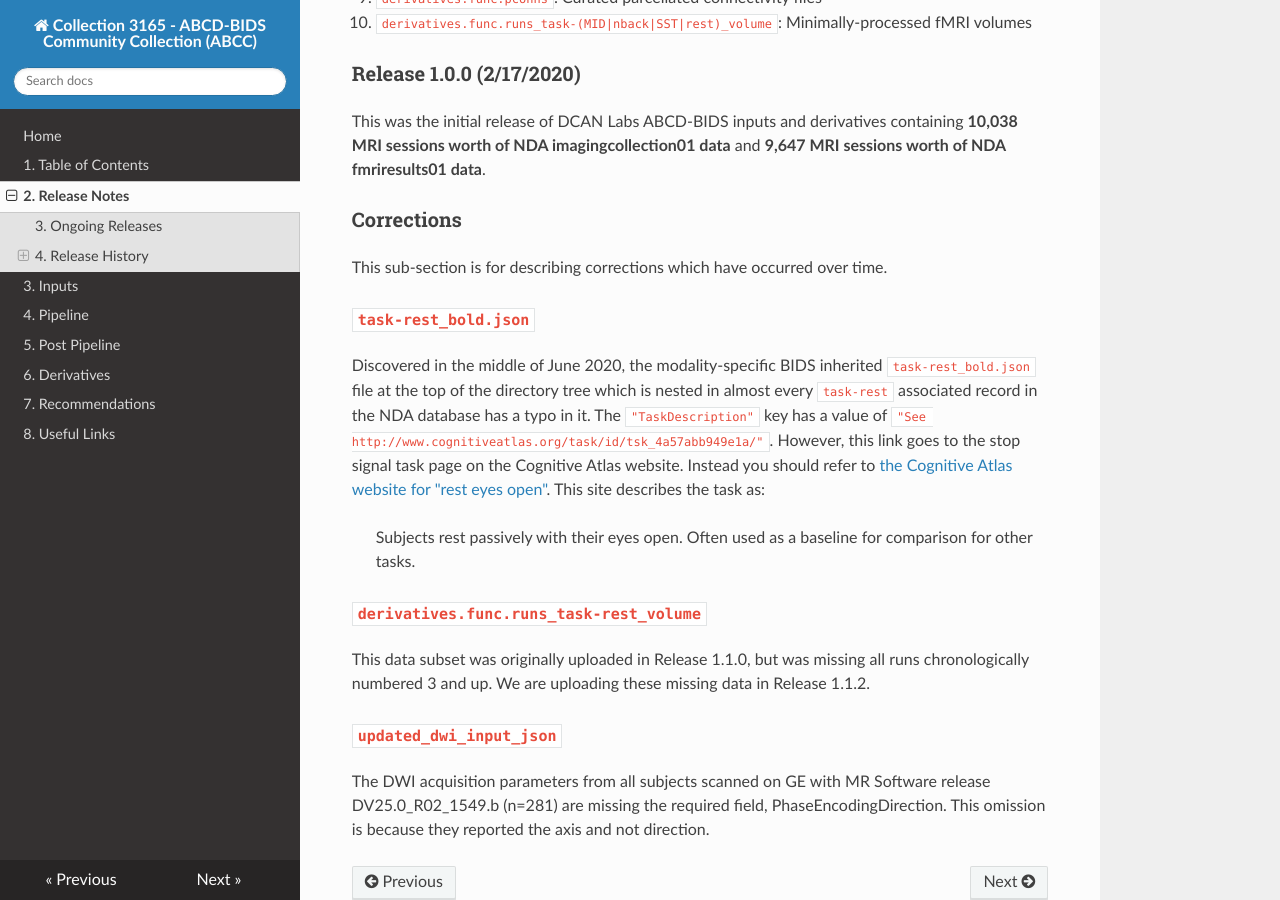
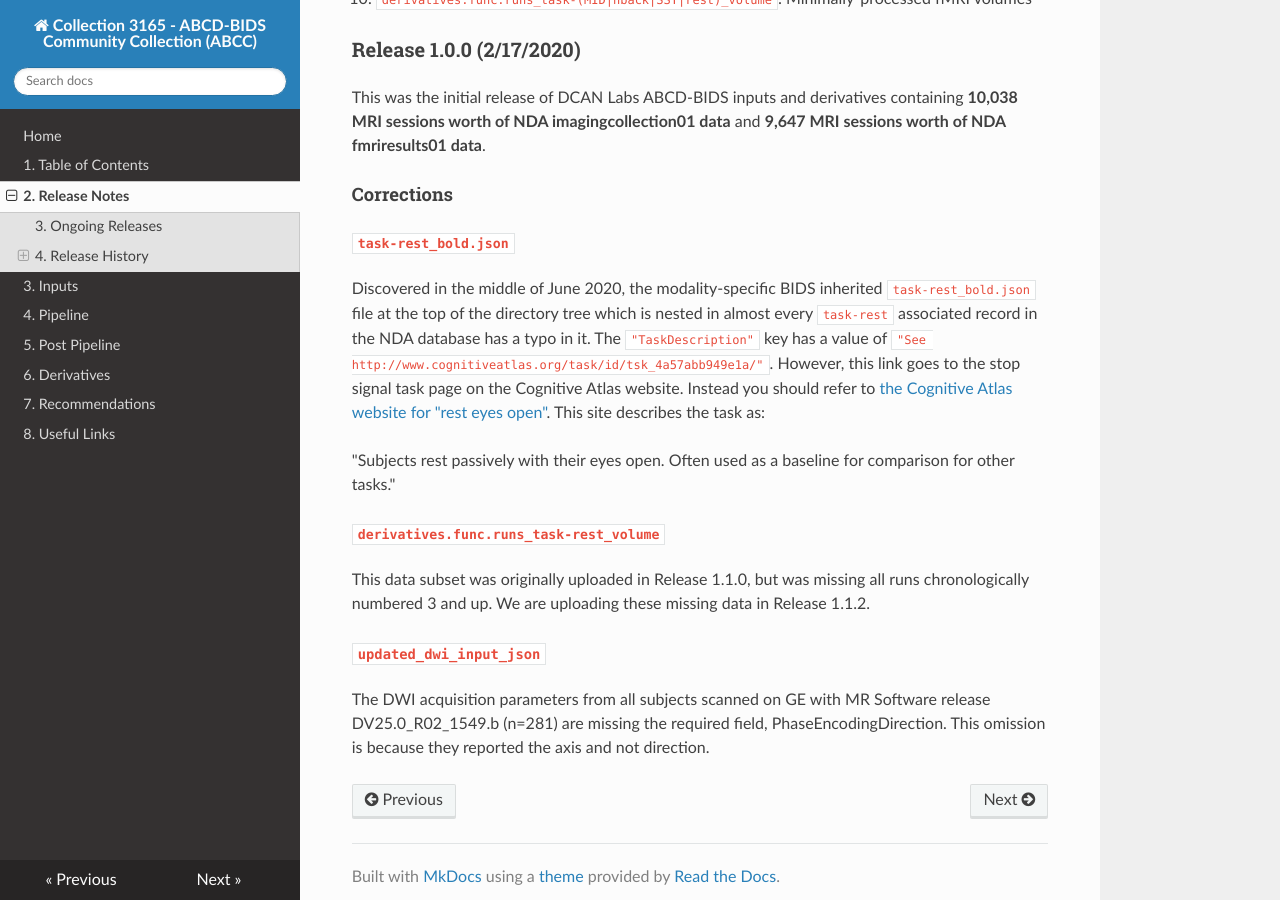
Before and after one commit to ABCD-STUDY/nda-abcd-collection-3165, an MkDocs documentation site: the page built from docs/release_notes.md, in a window 1280 px wide and 900 px high, scrolled down 3205 px. Built offline with MkDocs 1.6.1, drawn with Linux system fonts in a browser that asks for light colours; nearby versions of some CDN libraries; some of the changed text lies outside the part shown.

```diff
--- a/docs/release_notes.md
+++ b/docs/release_notes.md
@@ -90,20 +90,18 @@ This was the next big release with the addition of:
 
 This was the initial release of DCAN Labs ABCD-BIDS inputs and derivatives containing **10,038 MRI sessions worth of NDA imagingcollection01 data** and **9,647 MRI sessions worth of NDA fmriresults01 data**.
 
-### Corrections
+#### Corrections
 
-This sub-section is for describing corrections which have occurred over time.
-
-### `task-rest_bold.json`
+##### `task-rest_bold.json`
 
 Discovered in the middle of June 2020, the modality-specific BIDS inherited `task-rest_bold.json` file at the top of the directory tree which is nested in almost every `task-rest` associated record in the NDA database has a typo in it.  The `"TaskDescription"` key has a value of `"See http://www.cognitiveatlas.org/task/id/tsk_4a57abb949e1a/"`.  However, this link goes to the stop signal task page on the Cognitive Atlas website.  Instead you should refer to [the Cognitive Atlas website for "rest eyes open"](http://www.cognitiveatlas.org/task/id/trm_4c8a834779883/).  This site describes the task as:
 
-> Subjects rest passively with their eyes open. Often used as a baseline for comparison for other tasks.
+"Subjects rest passively with their eyes open. Often used as a baseline for comparison for other tasks."
 
-### `derivatives.func.runs_task-rest_volume`
+##### `derivatives.func.runs_task-rest_volume`
 
 This data subset was originally uploaded in Release 1.1.0, but was missing all runs chronologically numbered 3 and up.  We are uploading these missing data in Release 1.1.2.
 
-### `updated_dwi_input_json`
+#### `updated_dwi_input_json`
 
 The DWI acquisition parameters from all subjects scanned on GE with MR Software release DV25.0_R02_1549.b (n=281) are missing the required field, PhaseEncodingDirection. This omission is because they reported the axis and not direction.
```
Also changed, not shown: other parts of docs/release_notes.md (+1 -1 lines).
